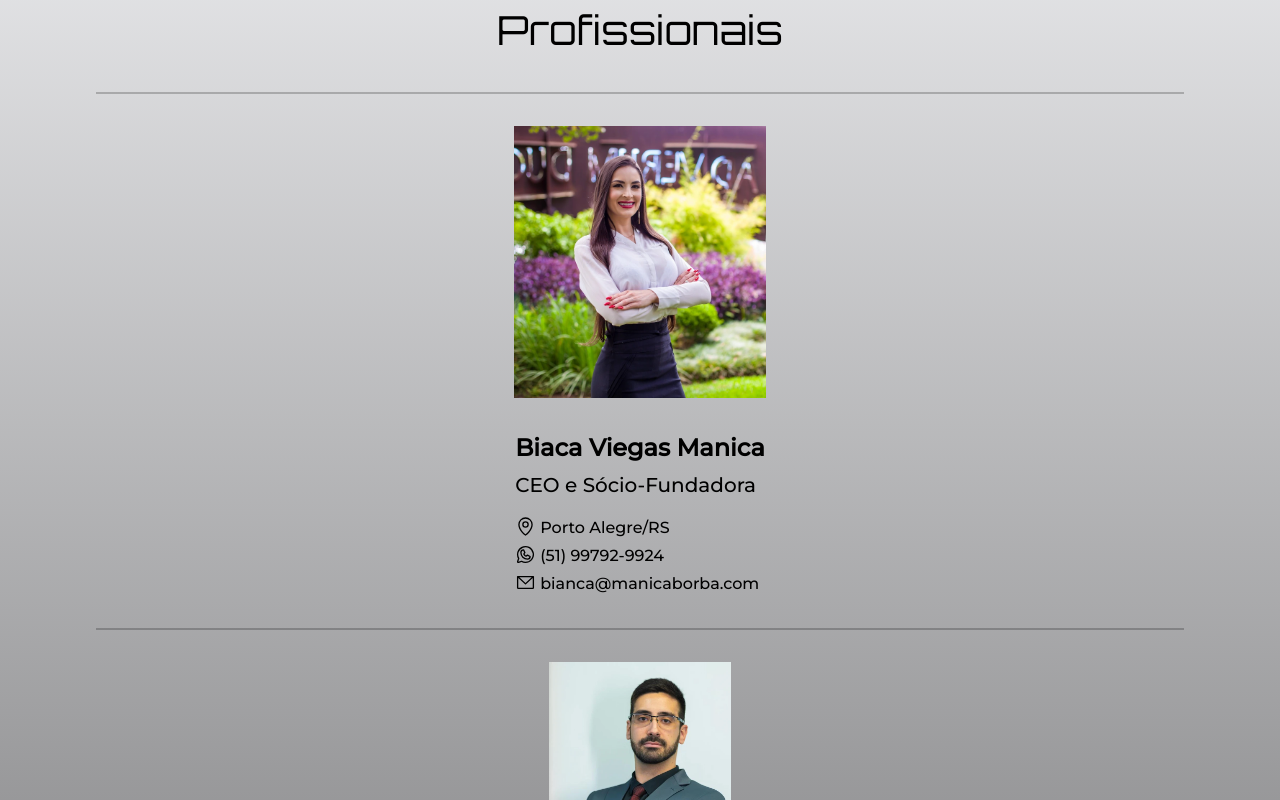
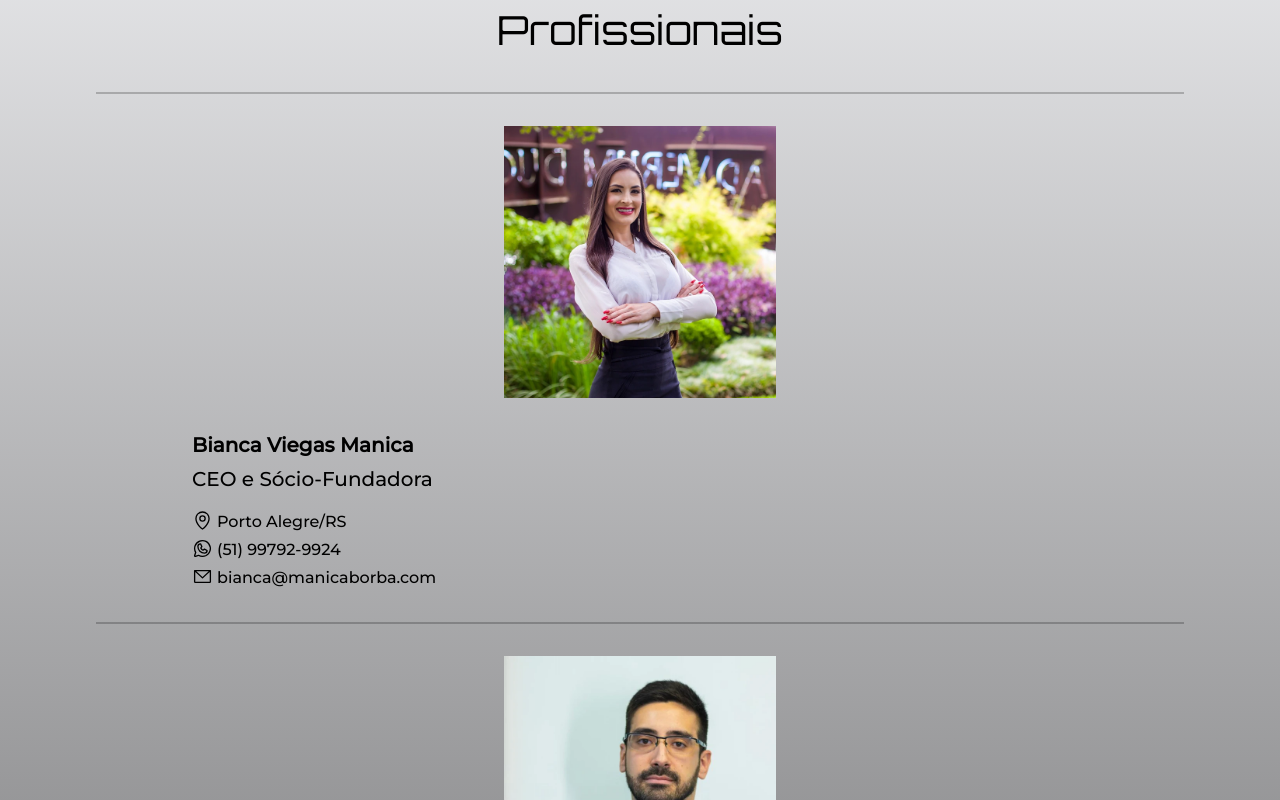
Before and after one commit to SergioManica/manica-borba-site, a React (Vite) app: page / in a window 1280 px wide. Shown: the part 2280-3080 px from the top of the page. Built offline with nearby package versions, Linux system fonts and the light colour scheme.

Commit message:
fix: Correct professional name

```diff
--- a/src/components/Professionals.tsx
+++ b/src/components/Professionals.tsx
@@ -10,7 +10,7 @@ export function ProfessionalsPage() {
         <div className="separators"></div>
         <Professionals
           photo={BiancaImage}
-          name="Biaca Viegas Manica"
+          name="Bianca Viegas Manica"
           position="CEO e Sócio-Fundadora"
           location="Porto Alegre/RS"
           phoneNumber="(51) 99792-9924"
--- a/src/style/App.scss
+++ b/src/style/App.scss
@@ -3,8 +3,6 @@
 body{
   font-family:'montserrat'
 }
-
-
 
 
 //HEADER
@@ -236,9 +234,10 @@ gap: 2rem;
 
 
   img{
-    object-fit: contain;
+    object-fit: cover;
     height: 17rem;
     width: 17rem;
+    object-position: center top;
   }
 }
 
@@ -246,6 +245,7 @@ gap: 2rem;
   display: flex;
   gap: 1rem;
   flex-direction: column;
+  width: 70%;
 }
 
 .contact-information{
@@ -261,7 +261,7 @@ gap: 2rem;
 }
 
 .name{
-  font-size: 1.5rem;
+  font-size: 1.25rem;
 }
 
 .job-position{
```
